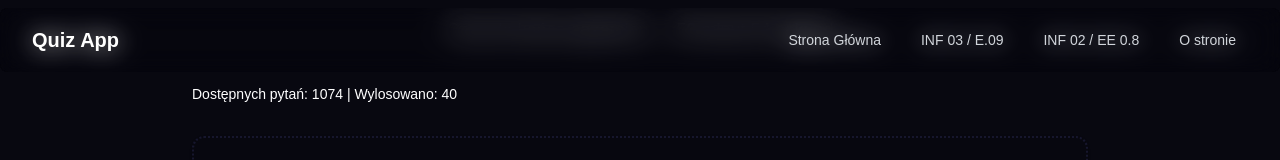
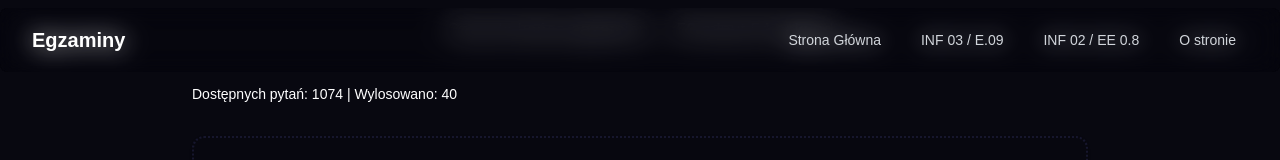
Before and after one commit to kaxuri/informatyk, a Next.js app: page /inf03 in a window 1280 px wide. Shown: the top 160 px of the page. Built offline with nearby package versions, Linux system fonts and the light colour scheme.

Commit message:
Update Navbar.tsx

```diff
--- a/components/Navbar.tsx
+++ b/components/Navbar.tsx
@@ -21,7 +21,7 @@ export function Navbar() {
         <div className="flex items-center justify-between h-16">
           <div className="flex items-center">
             <Link href="/" className="flex-shrink-0 text-white font-bold text-xl">
-              Quiz App
+              Egzaminy
             </Link>
           </div>
           <div className="hidden md:block">
```
